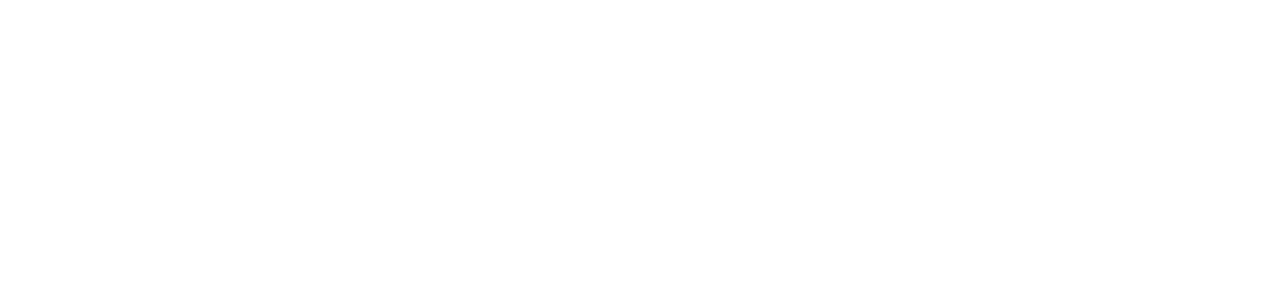
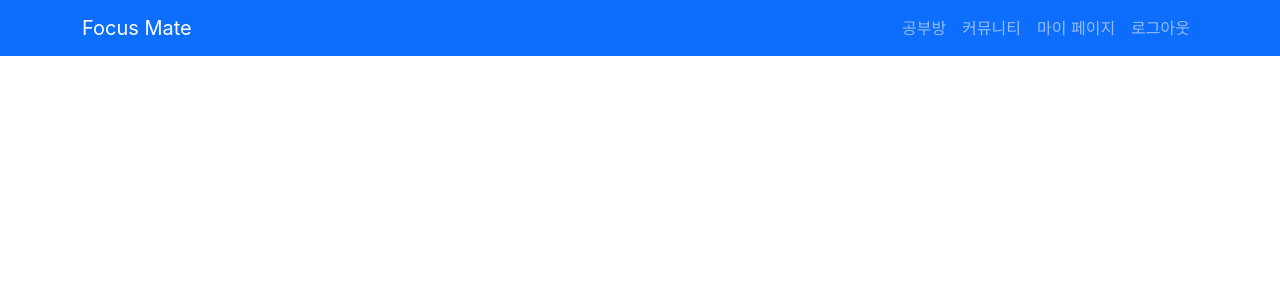
Before and after one commit to TEAM-TETRIS-Web/Front-end, a React (Create React App) app in the folder tetris/: page / in a window 1280 px wide. Shown: the top 300 px of the page. Built offline with nearby package versions, Linux system fonts and the light colour scheme.

Commit message:
set router

```diff
--- a/tetris/package.json
+++ b/tetris/package.json
@@ -6,8 +6,11 @@
     "@testing-library/jest-dom": "^5.17.0",
     "@testing-library/react": "^13.4.0",
     "@testing-library/user-event": "^13.5.0",
+    "bootstrap": "^5.3.1",
     "react": "^18.2.0",
+    "react-bootstrap": "^2.8.0",
     "react-dom": "^18.2.0",
+    "react-router-dom": "^6.14.2",
     "react-scripts": "5.0.1",
     "web-vitals": "^2.1.4"
   },
--- a/tetris/public/index.html
+++ b/tetris/public/index.html
@@ -10,6 +10,8 @@
       content="Web site created using create-react-app"
     />
     <link rel="apple-touch-icon" href="%PUBLIC_URL%/logo192.png" />
+    <link href="https://cdn.jsdelivr.net/npm/bootstrap@5.3.1/dist/css/bootstrap.min.css" rel="stylesheet" integrity="sha384-4bw+/aepP/YC94hEpVNVgiZdgIC5+VKNBQNGCHeKRQN+PtmoHDEXuppvnDJzQIu9" crossorigin="anonymous">
+
     <!--
       manifest.json provides metadata used when your web app is installed on a
       user's mobile device or desktop. See https://developers.google.com/web/fundamentals/web-app-manifest/
@@ -39,5 +41,6 @@
       To begin the development, run `npm start` or `yarn start`.
       To create a production bundle, use `npm run build` or `yarn build`.
     -->
+    <script src="https://cdn.jsdelivr.net/npm/bootstrap@5.3.1/dist/js/bootstrap.bundle.min.js" integrity="sha384-HwwvtgBNo3bZJJLYd8oVXjrBZt8cqVSpeBNS5n7C8IVInixGAoxmnlMuBnhbgrkm" crossorigin="anonymous"></script>
   </body>
 </html>
--- a/tetris/src/components/App.js
+++ b/tetris/src/components/App.js
@@ -1,8 +1,10 @@
 import './App.css';
+import Router from './Router';
 
 function App() {
   return (
     <div className="App">
+      <Router/>
     </div>
   );
 }
--- /dev/null
+++ b/tetris/src/components/Navigation.js
@@ -0,0 +1,24 @@
+import Container from 'react-bootstrap/Container';
+import Nav from 'react-bootstrap/Nav';
+import Navbar from 'react-bootstrap/Navbar';
+
+const Navigation = () => {
+
+  return (
+    <>
+    <Navbar bg="primary" data-bs-theme="dark">
+      <Container>
+        <Navbar.Brand href="#home">Focus Mate</Navbar.Brand>
+        <Nav className="me-right">
+          <Nav.Link href="#home">공부방</Nav.Link>
+          <Nav.Link href="#features">커뮤니티</Nav.Link>
+          <Nav.Link href="#pricing">마이 페이지</Nav.Link>
+          <Nav.Link href="#pricing">로그아웃</Nav.Link>
+        </Nav>
+      </Container>
+    </Navbar>
+  </>
+  )
+}
+
+export default Navigation;
--- /dev/null
+++ b/tetris/src/components/Router.js
@@ -0,0 +1,16 @@
+import { Routes, Route, Link, useNavigate, Outlet } from "react-router-dom";
+import Navigation from './Navigation';
+import Main from "../pages/main";
+
+function AppRouter() {
+  return (
+    <>
+      <Navigation />
+      <Routes>
+        <Route path="/" element={<Main />} />
+      </Routes>
+    </>
+  )
+}
+
+export default AppRouter;
--- a/tetris/src/index.js
+++ b/tetris/src/index.js
@@ -2,10 +2,11 @@
 import ReactDOM from 'react-dom/client';
 import './index.css';
 import App from './components/App';
+import { BrowserRouter } from "react-router-dom";
 
 const root = ReactDOM.createRoot(document.getElementById('root'));
 root.render(
-  <React.StrictMode>
+  <BrowserRouter>
     <App />
-  </React.StrictMode>
+  </BrowserRouter>
 );
```
Also changed, not shown: tetris/src/components/Navigation.css (added), 1 other file (tests, documents, lock files or other folders).
